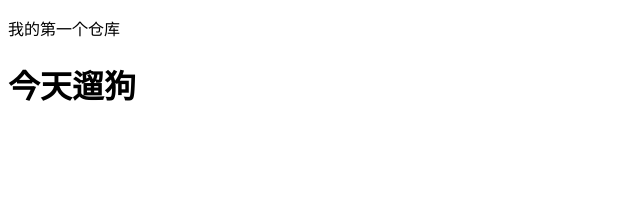
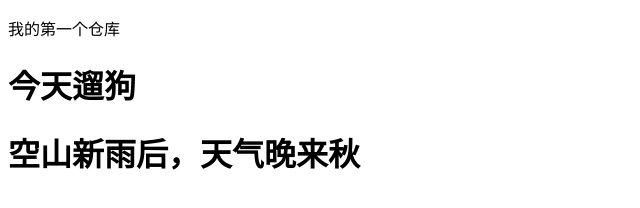
Before and after one commit to zfl-gf/1921, a plain HTML site: page index.html in a window 1280 px wide. Shown: the whole page, without its empty margins (0-640 px from the left). Drawn offline with Linux system fonts and the light colour scheme.

Commit message:
第三次提交

```diff
--- a/index.html
+++ b/index.html
@@ -9,5 +9,6 @@
 <body>
     <p>我的第一个仓库</p>
     <h1>今天遛狗</h1>
+    <h1>空山新雨后，天气晚来秋</h1>
 </body>
 </html>
```
